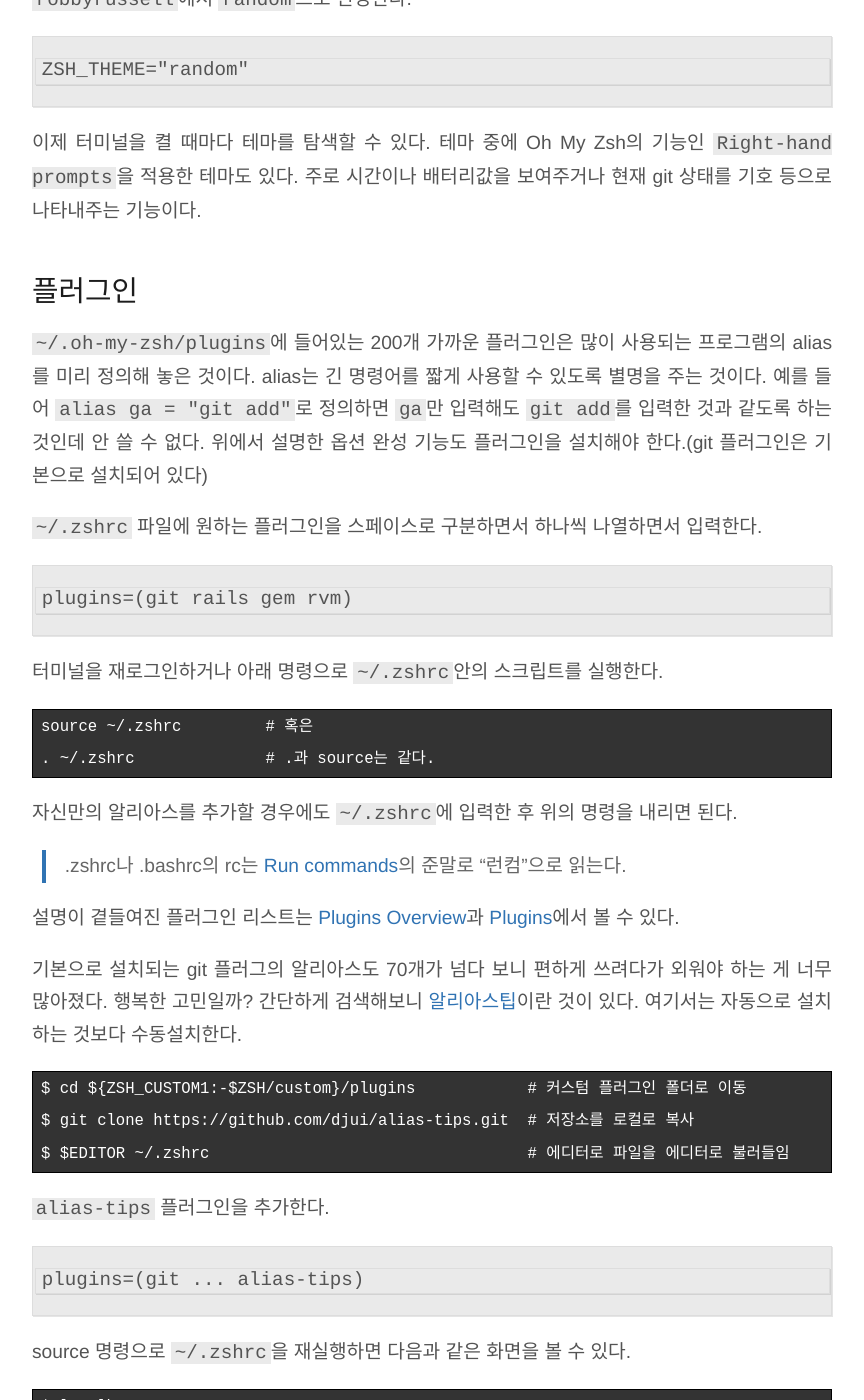
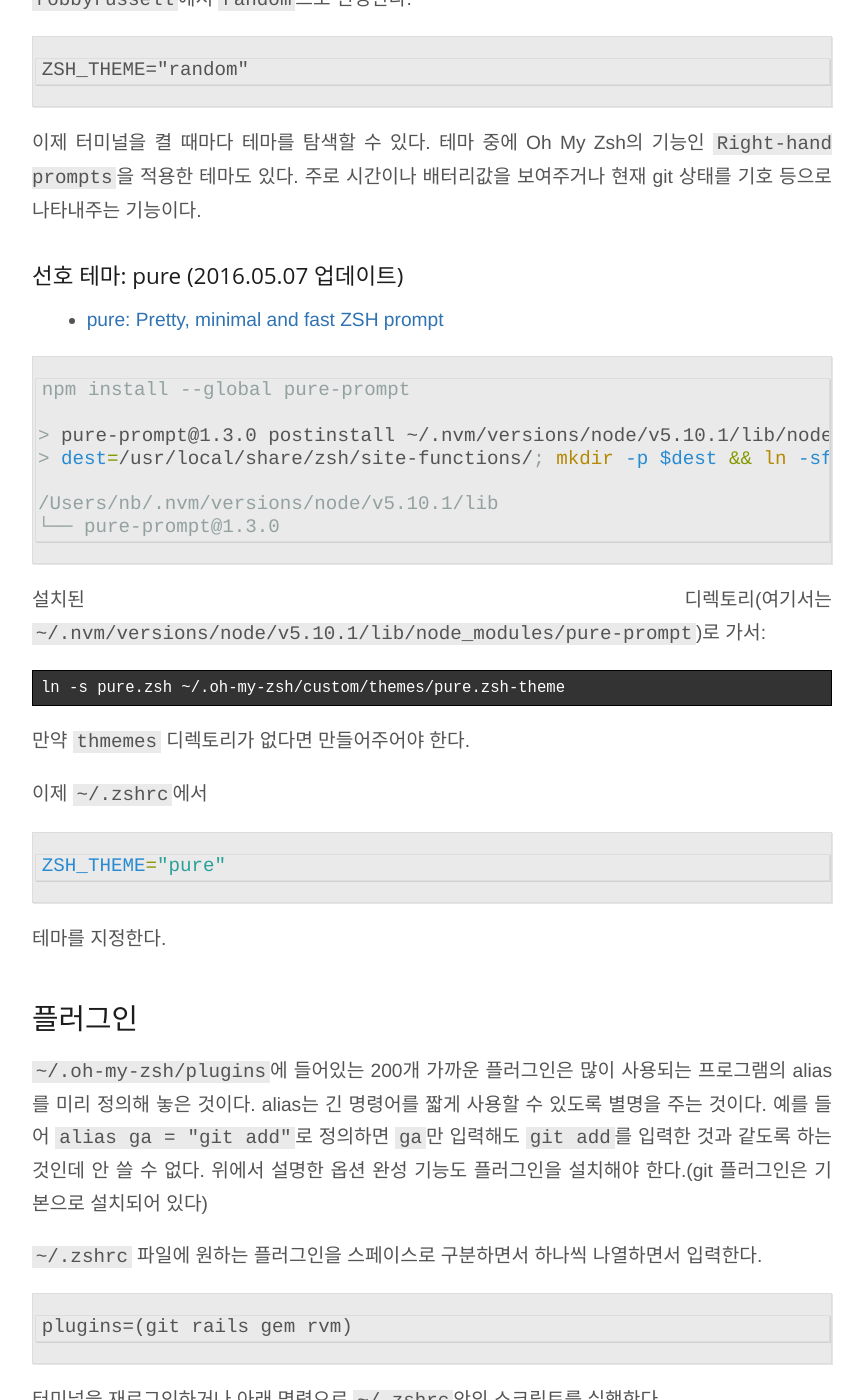
Before and after one commit to nolboo/nolboo.github.io, a Jekyll site: the page built from _posts/2015-08-21-oh-my-zsh.md, in a window 1280 px wide and 1400 px high, scrolled down 3870 px. Shown: the whole window, without its empty margins (208-1072 px from the left). Built offline with Jekyll 4.4.1, drawn with Linux system fonts in a browser that asks for light colours; comment, search, counter and statistics services are not loaded; some of the changed text lies outside the part shown.

Commit message:
update some posts

````diff
--- a/_posts/2015-08-21-oh-my-zsh.md
+++ b/_posts/2015-08-21-oh-my-zsh.md
@@ -129,6 +129,36 @@ ZSH_THEME="random"
 
 이제 터미널을 켤 때마다 테마를 탐색할 수 있다. 테마 중에 Oh My Zsh의 기능인 `Right-hand prompts`을 적용한 테마도 있다. 주로 시간이나 배터리값을 보여주거나 현재 git 상태를 기호 등으로 나타내주는 기능이다.
 
+### 선호 테마: pure (2016.05.07 업데이트)
+
+* [pure: Pretty, minimal and fast ZSH prompt](https://github.com/sindresorhus/pure#getting-started)
+
+```console
+npm install --global pure-prompt
+
+> pure-prompt@1.3.0 postinstall ~/.nvm/versions/node/v5.10.1/lib/node_modules/pure-prompt
+> dest=/usr/local/share/zsh/site-functions/; mkdir -p $dest && ln -sf "$PWD/pure.zsh" $dest/prompt_pure_setup && ln -sf "$PWD/async.zsh" $dest/async || echo 'Could not automagically symlink the prompt. Check out the readme on how to do it manually: https://github.com/sindresorhus/pure#manually'
+
+/Users/nb/.nvm/versions/node/v5.10.1/lib
+└── pure-prompt@1.3.0
+```
+
+설치된 디렉토리(여기서는 `~/.nvm/versions/node/v5.10.1/lib/node_modules/pure-prompt`)로 가서:
+
+<pre class="terminal">
+ln -s pure.zsh ~/.oh-my-zsh/custom/themes/pure.zsh-theme
+</pre>
+
+만약 `thmemes` 디렉토리가 없다면 만들어주어야 한다.
+
+이제 `~/.zshrc`에서
+
+```sh
+ZSH_THEME="pure"
+```
+
+테마를 지정한다.
+
 ## 플러그인
 
 `~/.oh-my-zsh/plugins`에 들어있는 200개 가까운 플러그인은 많이 사용되는 프로그램의 alias를 미리 정의해 놓은 것이다. alias는 긴 명령어를 짧게 사용할 수 있도록 별명을 주는 것이다. 예를 들어 `alias ga = "git add"`로 정의하면 `ga`만 입력해도 `git add`를 입력한 것과 같도록 하는 것인데 안 쓸 수 없다. 위에서 설명한 옵션 완성 기능도 플러그인을 설치해야 한다.(git 플러그인은 기본으로 설치되어 있다)
@@ -185,6 +215,7 @@ export ZSH_PLUGINS_ALIAS_TIPS_TEXT="Alias tip: "
 
 ## 참고 링크
 
+* [slimzsh: A small, usable configuration for ZSH](https://github.com/changs/slimzsh): zsh만 이용할 때 좋아보이는 스타터 프레임워크. pure, syntax highlight, 탭완성, fasd 지원
 * [alebcay/awesome-shell](https://github.com/alebcay/awesome-shell#zsh)
 * [Terminal Cheatsheet for Mac ( basics )](https://github.com/0nn0/terminal-mac-cheatsheet/wiki/Terminal-Cheatsheet-for-Mac-(-basics-))
 * [herrbischoff/awesome-osx-command-line](https://github.com/herrbischoff/awesome-osx-command-line)
````
Also changed, not shown: other parts of _posts/2015-08-21-oh-my-zsh.md (+1 -0 lines), _posts/2016-04-29-ultimate-wordpress-development-environment.md (+3 -1 lines), _posts/2016-05-10-ultimate-wordpress-development-environment-vv.md (added, +7 -0 lines).
